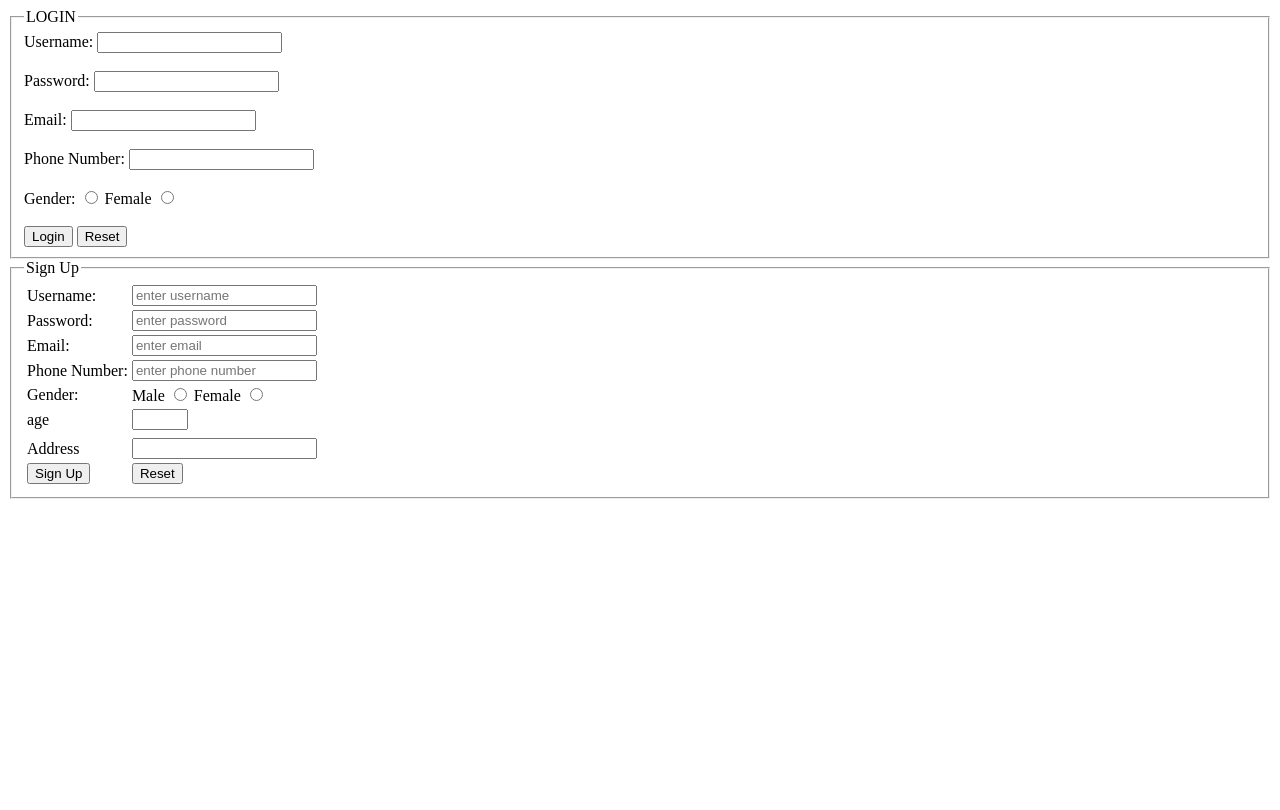
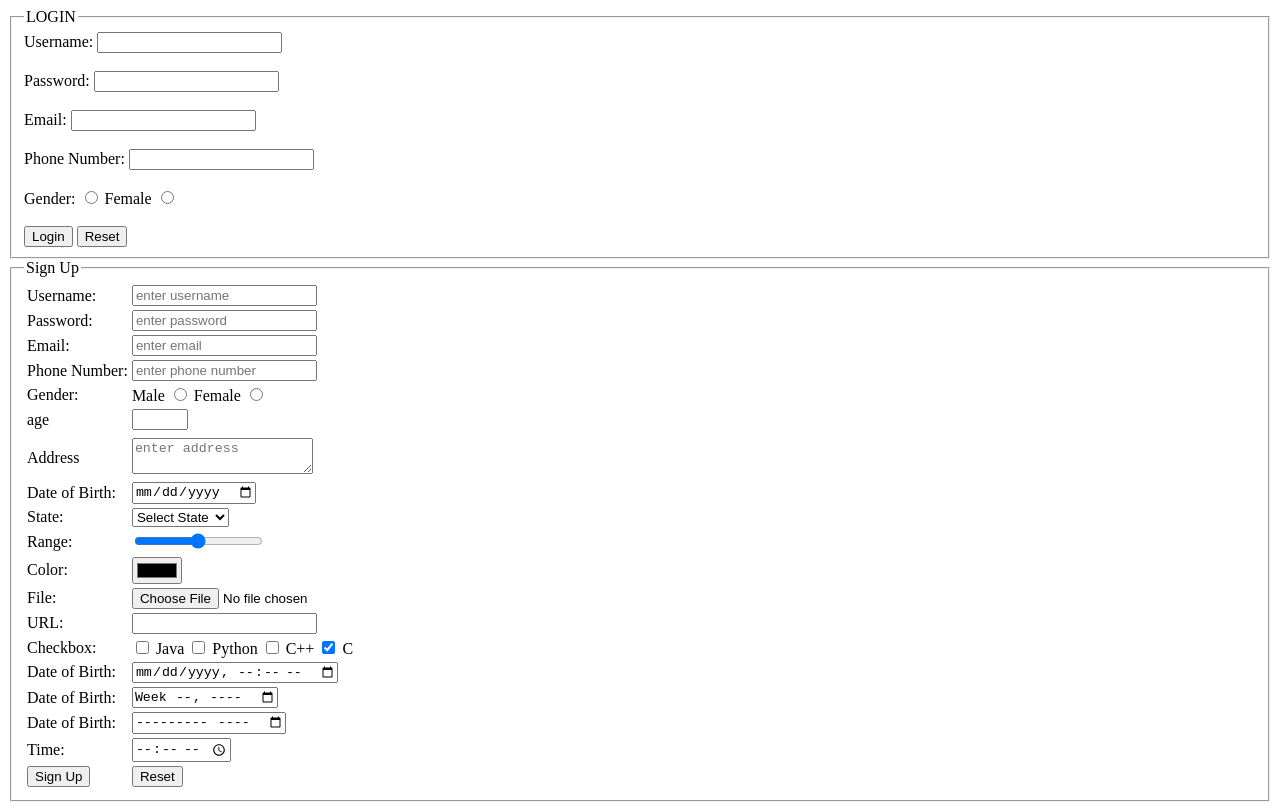
Before and after one commit to vishwasvishi/WEB-DEVELOPMENT, a plain HTML site: page form.html in a window 1280 px wide. Drawn offline with Linux system fonts and the light colour scheme.

Commit message:
Add html file

```diff
--- a/form.html
+++ b/form.html
@@ -24,6 +24,8 @@
             <input type="radio" id="male" name="gender" value="male" required>
             <label for="female">Female</label>
             <input type="radio" id="female" name="gender" value="female" required>  <br><br>
+
+
 
             <button type="submit">Login</button>
             <button type="reset">Reset</button>
@@ -64,10 +66,72 @@
                 </tr>
                 <td>
                     <tr>
-                        <td><lable for="address">Address</lable></td>
-                        <td><input type="textarea" id="address" name="address" required ></td>
+                        <td><label for="address">Address</label></td>
+                        <td><textarea id="address" name="address" placeholder="enter address" required></textarea></td>
                     </tr>
                 </td>
+                <tr>
+                    <td><label for="dob">Date of Birth:</label></td>
+                    <td><input type="date" id="dob" name="dob" required></td>
+                </tr>
+                <tr>
+                    <td><label for="state">State:</label></td>
+                    <td>
+                        <select id="state" name="state" required>
+                            <option value="">Select State</option>
+                            <option value="maharashtra">Maharashtra</option>
+                            <option value="karnataka">Karnataka</option>
+                            <option value="tamilnadu">Tamil Nadu</option>
+                        </select>
+                    </td>
+
+                </tr>
+                <tr>
+                    <td><label for="range">Range:</label></td>
+                    <td><input type="range" id="range" name="range" min="0" max="100" required></td>
+
+                </tr>
+                <tr>
+                    <td><label for="color">Color:</label></td>
+                    <td><input type="color" id="color" name="color" required></td>
+                </tr>
+                <tr>
+                    <td><label for="file">File:</label></td>
+                    <td><input type="file" id="file" name="file" required></td>
+                    </tr>
+                    <tr>
+                    <td><label for="url">URL:</label></td>
+                    <td><input type="url" id="url" name="url" required></td>
+                    </tr>
+                <tr>
+                    <td><label for="checkbox">Checkbox:</label></td>
+                    <td><input type="checkbox" id="checkbox" name="checkbox" required>
+                    <label for="checkbox">Java</label>
+                    <input type="checkbox" id="checkbox" name="checkbox" required>
+                    <label for="checkbox">Python</label>
+                    <input type="checkbox" id="checkbox" name="checkbox" required>
+                    <label for="checkbox">C++</label>
+                    <input type="checkbox" id="checkbox" checked name="checkbox" required>
+                    <label for="checkbox" >C</label>
+
+                </td>
+                </tr>
+                <tr>
+                    <td><label for="dob">Date of Birth:</label></td>
+                    <td><input type="datetime-local" id="dob" name="dob" required></td>
+                </tr>
+                <tr>
+                    <td><label for="dob">Date of Birth:</label></td>
+                    <td><input type="week" id="dob" name="dob" required></td>
+                </tr>
+                <tr>
+                    <td><label for="dob">Date of Birth:</label></td>
+                    <td><input type="month" id="dob" name="dob" required></td>
+                </tr>
+                <tr>
+                    <td><label for="dob">Time:</label></td>
+                    <td><input type="time" id="dob" name="dob" required></td>
+                </tr>
                 <tr>
                     <td><button type="submit">Sign Up</button></td>
                     <td><button type="reset">Reset</button></td>
```
